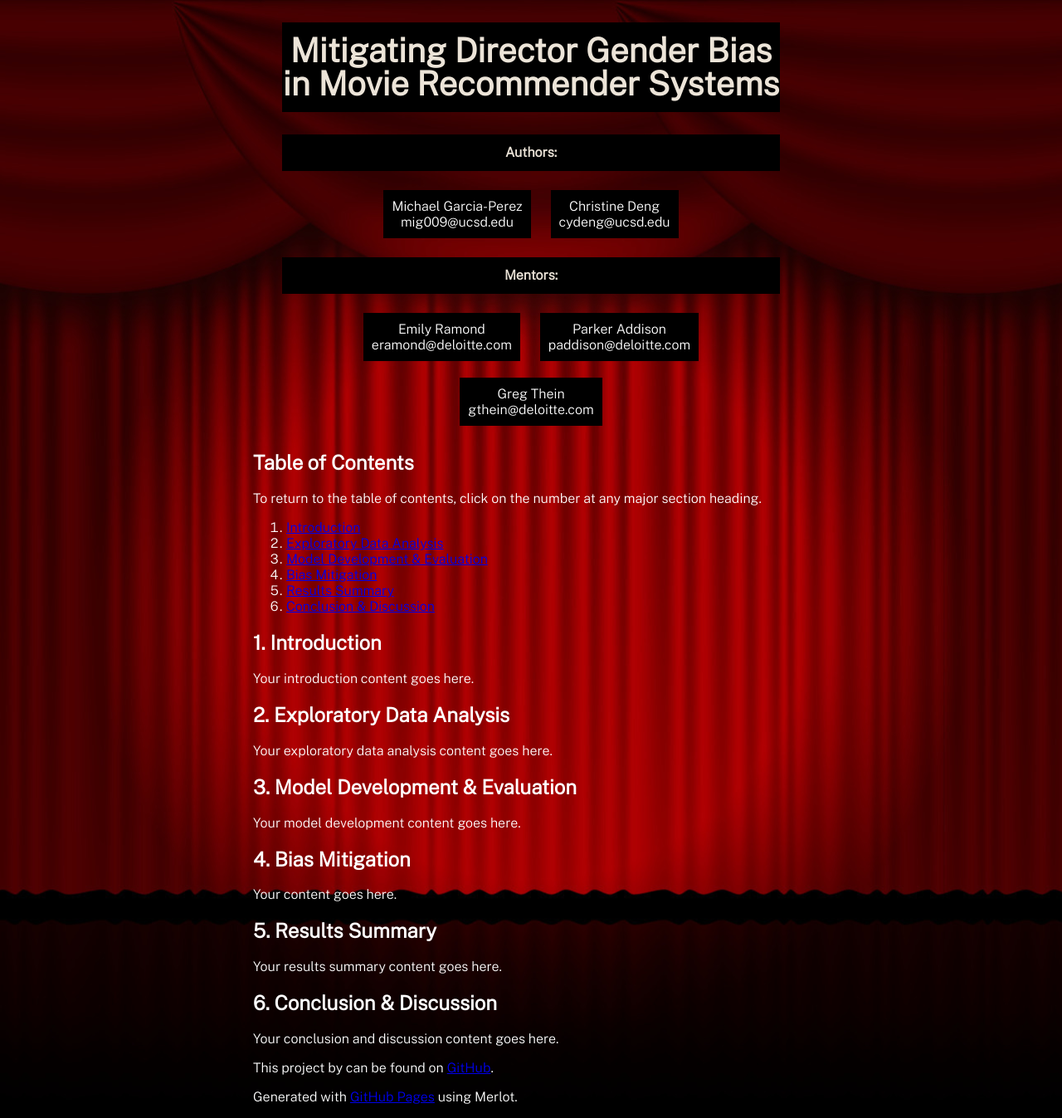
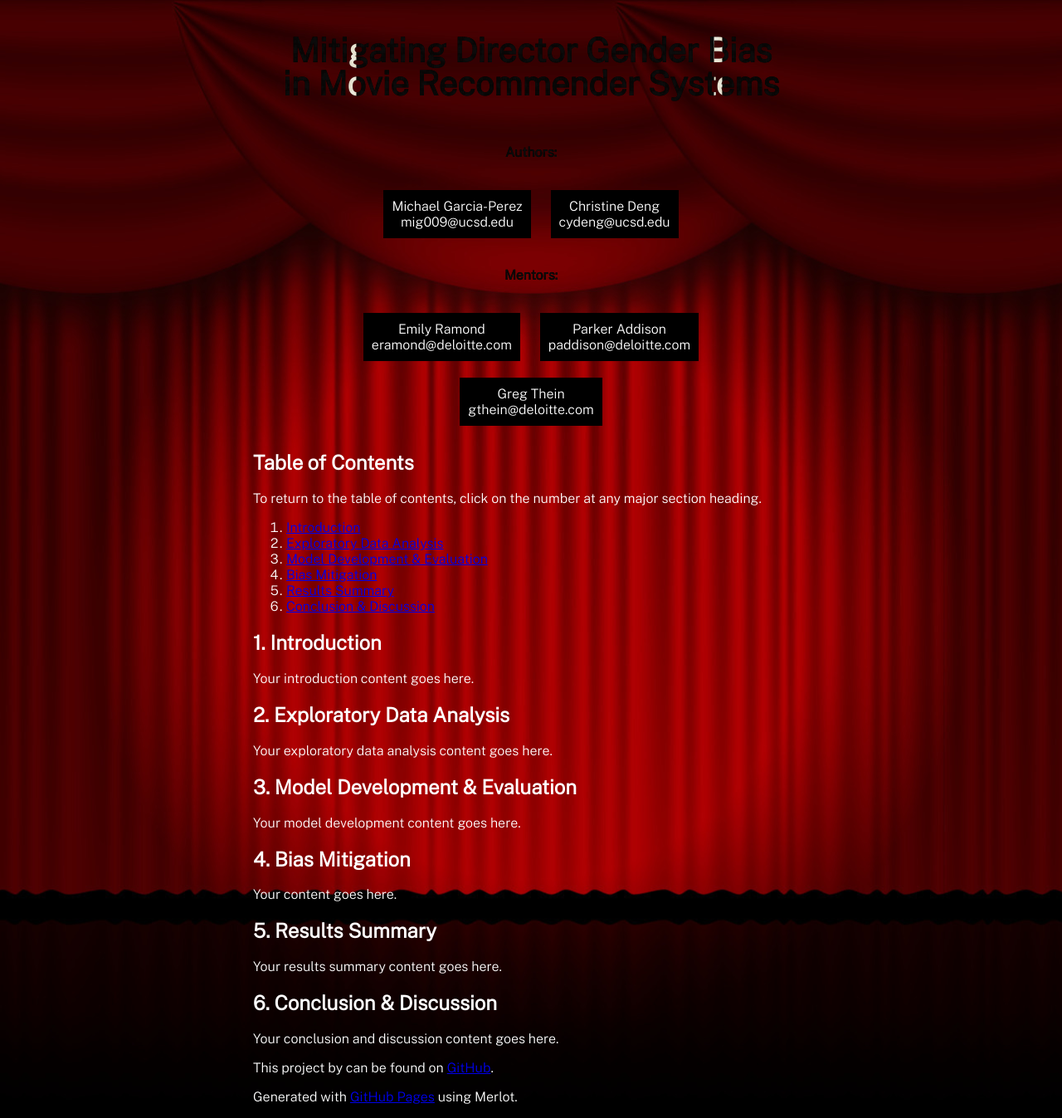
Before and after one commit to michael-garciaperez/DSC180A-Methodology-5, a Jekyll site: the page built from index.md, in a window 1280 px wide. Shown: the whole page at 83% size. Built offline with Jekyll 4.4.1, drawn with Linux system fonts in a browser that asks for light colours.

Commit message:
Update style.scss

```diff
--- a/assets/css/style.scss
+++ b/assets/css/style.scss
@@ -38,11 +38,9 @@ header h1 {
   text-align: center;
   line-height: 1;
   padding: 14px 0; /* Adjust padding to center content vertically */
-  background-color: black; /* Add black background */
-  border-width: 10px;
-  border-image-source: url('../images/clapboard.png'); /* Set the clapboard image as border background */
-  border-image-slice: fill;
-  border-image-repeat: repeat;
+  background: url('../images/clapboard.png') center center no-repeat, black; /* Set clapboard image as background */
+  -webkit-background-clip: text;
+  -webkit-text-fill-color: transparent;
 }
 
 header h2 {
@@ -53,11 +51,9 @@ header h2 {
   text-align: center;
   line-height: 1;
   padding: 14px 0; /* Adjust padding to center content vertically */
-  background-color: black; /* Add black background */
-  border-width: 10px;
-  border-image-source: url('../images/clapboard.png'); /* Set the clapboard image as border background */
-  border-image-slice: fill;
-  border-image-repeat: repeat;
+  background: url('../images/clapboard.png') center center no-repeat, black; /* Set clapboard image as background */
+  -webkit-background-clip: text;
+  -webkit-text-fill-color: transparent;
 }
 
 /* Additional styles for h2 */
```
